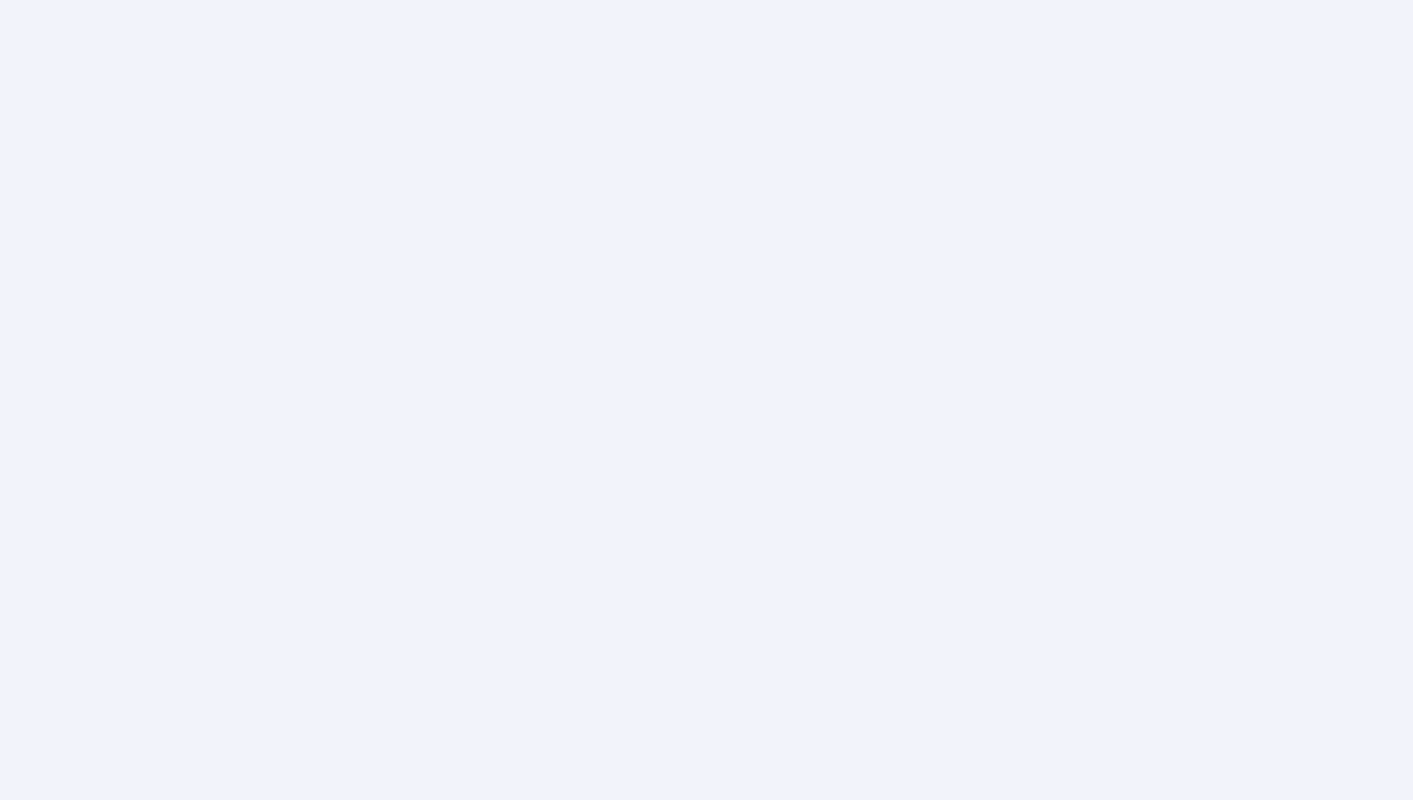
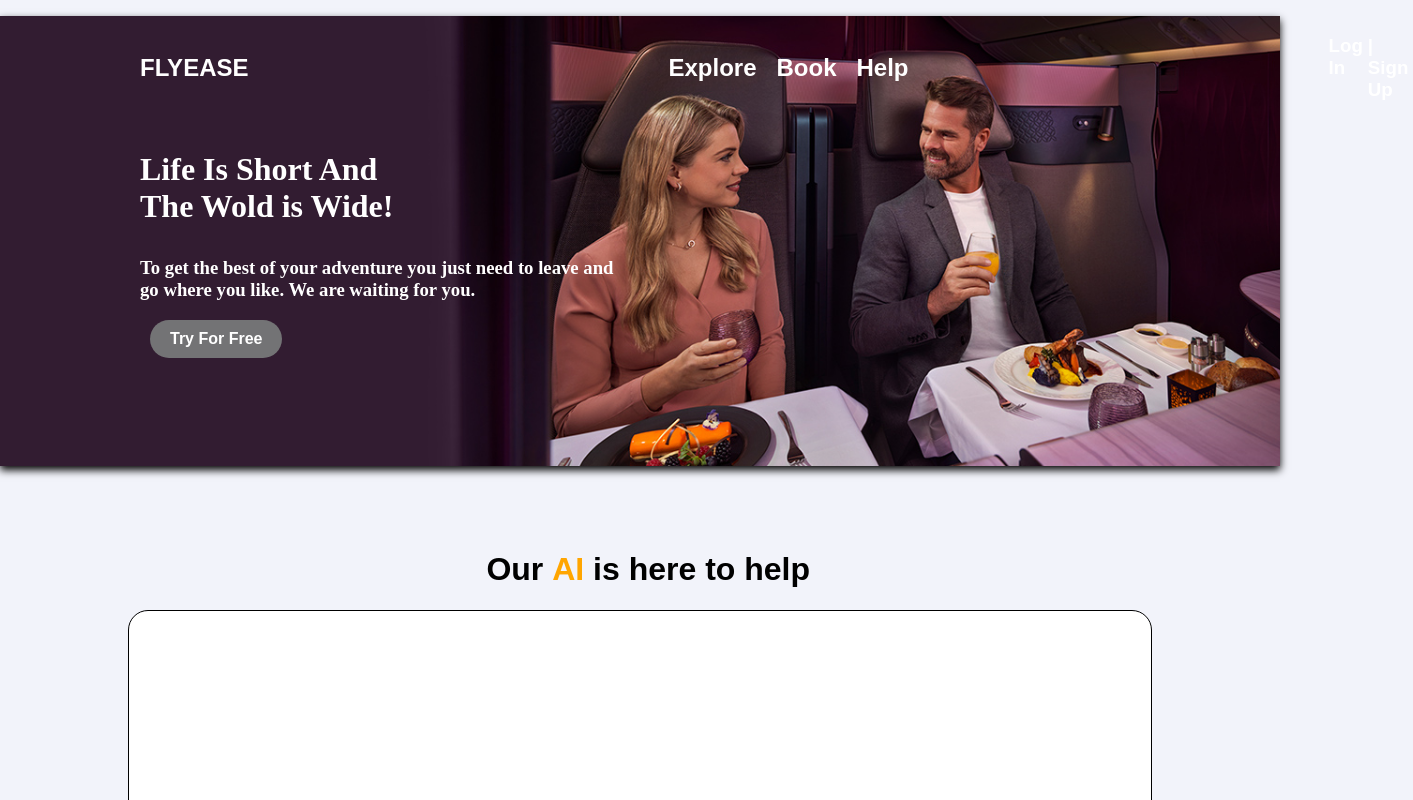
Before and after one commit to JordanWarlock/AirlineSystem, a React (Create React App) app in the folder frontend/: page /help in a window 1280 px wide. Before the commit this address had no page. Shown: the top 800 px of the page, 1413 px wide, since content can reach past the window. Built offline with nearby package versions, Linux system fonts and the light colour scheme.

Commit message:
made the help page

```diff
--- a/frontend/src/App.js
+++ b/frontend/src/App.js
@@ -1,7 +1,7 @@
 import "./App.css";
 import BookingPage from "./Pages/BookingPage";
 import HomePage from "./Pages/HomePage";
-import ContactUsPage from "./Pages/ContactUsPage";
+import Help from "./Pages/Help";
 import SignUpPage from "../src/Pages/SignUpPage";
 import FlightResult from "../src/Pages/FlightResultPage";
 import { BrowserRouter as Router, Route, Routes } from "react-router-dom";
@@ -13,7 +13,7 @@ function App() {
       <Routes>
         <Route path="/" element={<HomePage />} />
         <Route path="/bookingPage" element={<BookingPage />} />
-        <Route path="/contact" element={<ContactUsPage />} />
+        <Route path="/help" element={<Help />} />
         <Route path="/signup" element={<SignUpPage />} />
         <Route path="/flightResults" element={<FlightResult />} />
         <Route path="/login" element={<LoginPage />} />
--- a/frontend/src/Pages/ContactUsPage.jsx
+++ b/frontend/src/Pages/Help.jsx
@@ -1,8 +1,12 @@
 import { React, useState, useRef, useEffect } from "react";
-import "../css/ContactUsPage.css";
+import "../css/Help.css";
 import axios from "axios";
+import Header from "../Components/Header";
+import signupImageUrl from "../Pictures/signup.jpg";
+import Footer from "../Components/Footer";
 
-const ContactUsPage = () => {
+
+const Help = () => {
   const [chats, setChats] = useState([]);
   const chatSpaceRef = useRef(null);
   const fetchAIResponse = async (chat) => {
@@ -39,7 +43,11 @@ const ContactUsPage = () => {
   }, [chats]);
 
   return (
+    <div>
+    <Header imageUrl={signupImageUrl} />
+
     <div className="container">
+        <h1>Our <div className="AI">AI</div> is here to help</h1>
       <div className="chat-space-wrapper" ref={chatSpaceRef}>
         {chats.map((chat, index) =>
           chat["type"] === "Human" ? (
@@ -60,7 +68,9 @@ const ContactUsPage = () => {
         />
       </div>
     </div>
+    <Footer/>
+    </div>
   );
 };
 
-export default ContactUsPage;
+export default Help;
--- a/frontend/src/css/ContactUsPage.css
+++ b/frontend/src/css/Help.css
@@ -4,6 +4,7 @@
 }
 
 .chat-space-wrapper {
+  background-color: white;
   border: 1px solid;
   display: flex;
   flex-direction: column;
@@ -11,6 +12,17 @@
   border-radius: 20px;
   padding: 10px 20px;
   height: 70vh;
+}
+
+.container h1{
+  padding-left: 35%;
+  color:black;
+display: inline-block;
+}
+
+.container h1 .AI{
+  color: orange;
+  display: inline-block;
 }
 
 .text {
```
Also changed, not shown: 1 other file (tests, documents, lock files or other folders).
